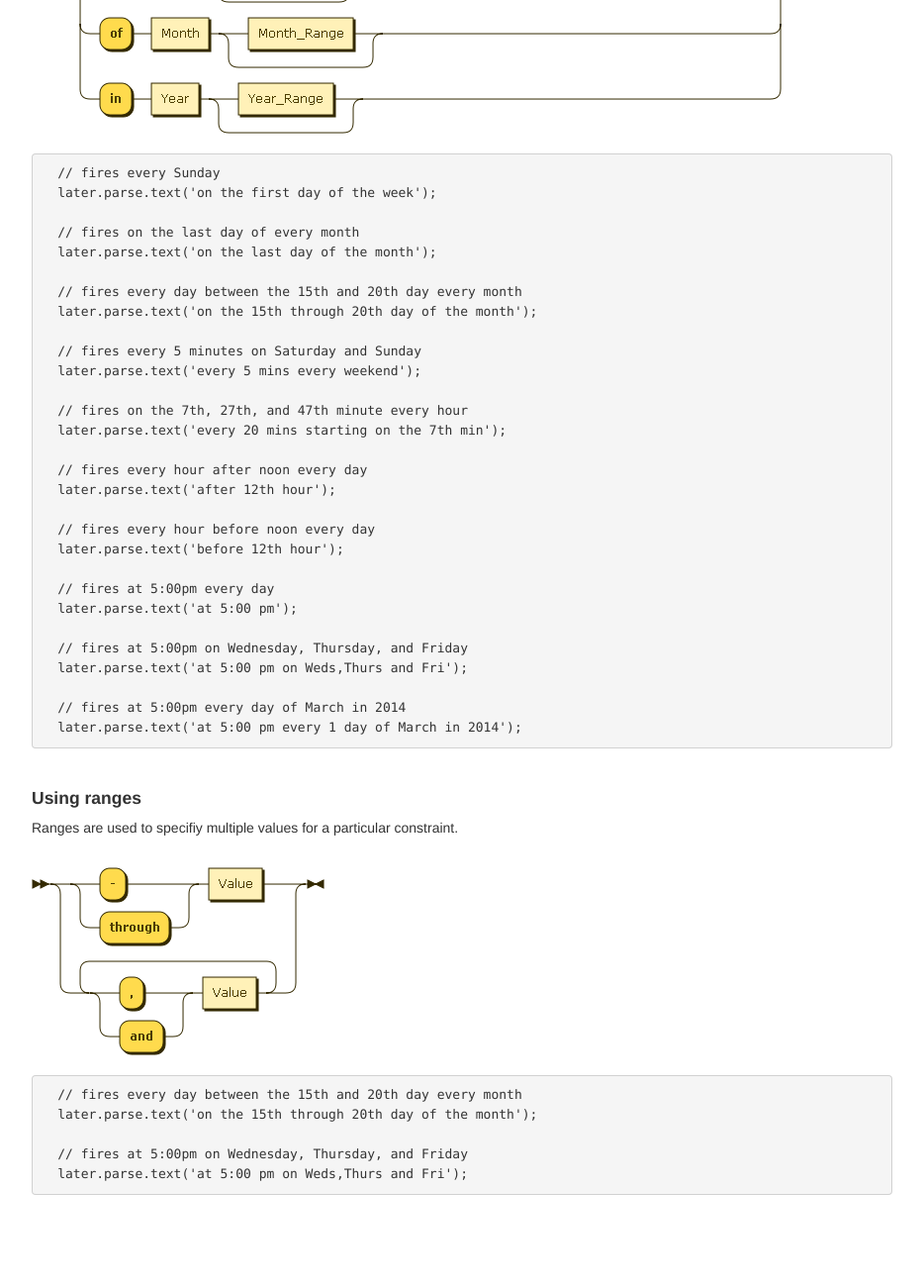
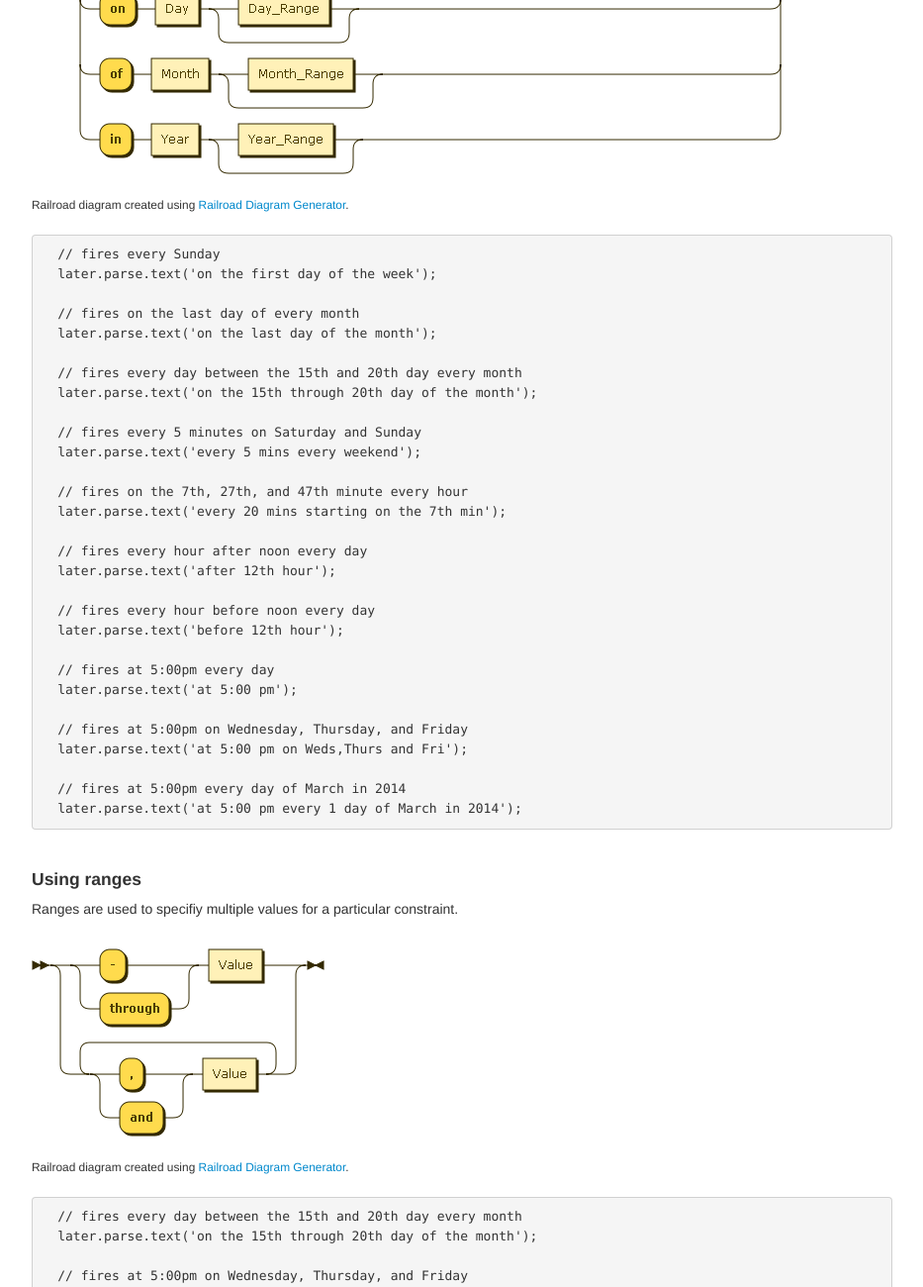
Before and after one commit to bunkat/later, a plain HTML site: page parsers.html in a window 1280 px wide. Shown: the part 5972-7272 px from the top of the page at 99% size, without its empty margins (323-1256 px from the left). Drawn offline with Linux system fonts and the light colour scheme.

Commit message:
added rdg attribute

```diff
--- a/parsers.html
+++ b/parsers.html
@@ -380,6 +380,9 @@
             <code>exception</code> keyword starts an exception schedule.</p>
           <img src='./assets/img/Composite.png'>
           <br/>
+          <small>Railroad diagram created using <a href="http://railroad.my28msec.com/rr/ui">Railroad Diagram Generator</a>.</small>
+          <br/>
+          <br/>
 
 <pre>
   // fires at 10:15am and 5:15pm every day except on Tuesday
@@ -415,6 +418,9 @@
           </dl>
 
           <img src='./assets/img/Schedule.png'>
+          <br/>
+          <small>Railroad diagram created using <a href="http://railroad.my28msec.com/rr/ui">Railroad Diagram Generator</a>.</small>
+          <br/>
           <br/>
 
 <pre>
@@ -455,6 +461,9 @@
           <p>Ranges are used to specifiy multiple values for a particular
             constraint.</p>
           <img src='./assets/img/Range.png'>
+          <br/>
+          <small>Railroad diagram created using <a href="http://railroad.my28msec.com/rr/ui">Railroad Diagram Generator</a>.</small>
+          <br/>
           <br/>
 
 <pre>
```
